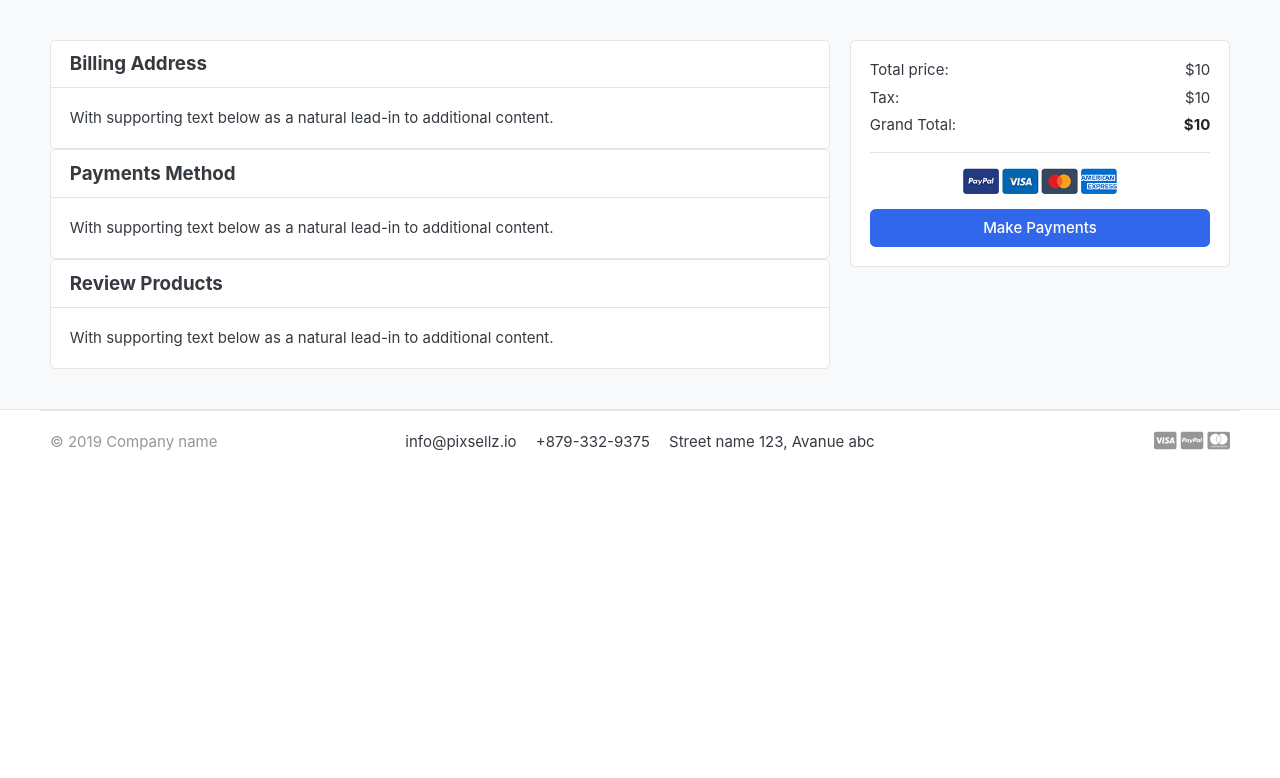
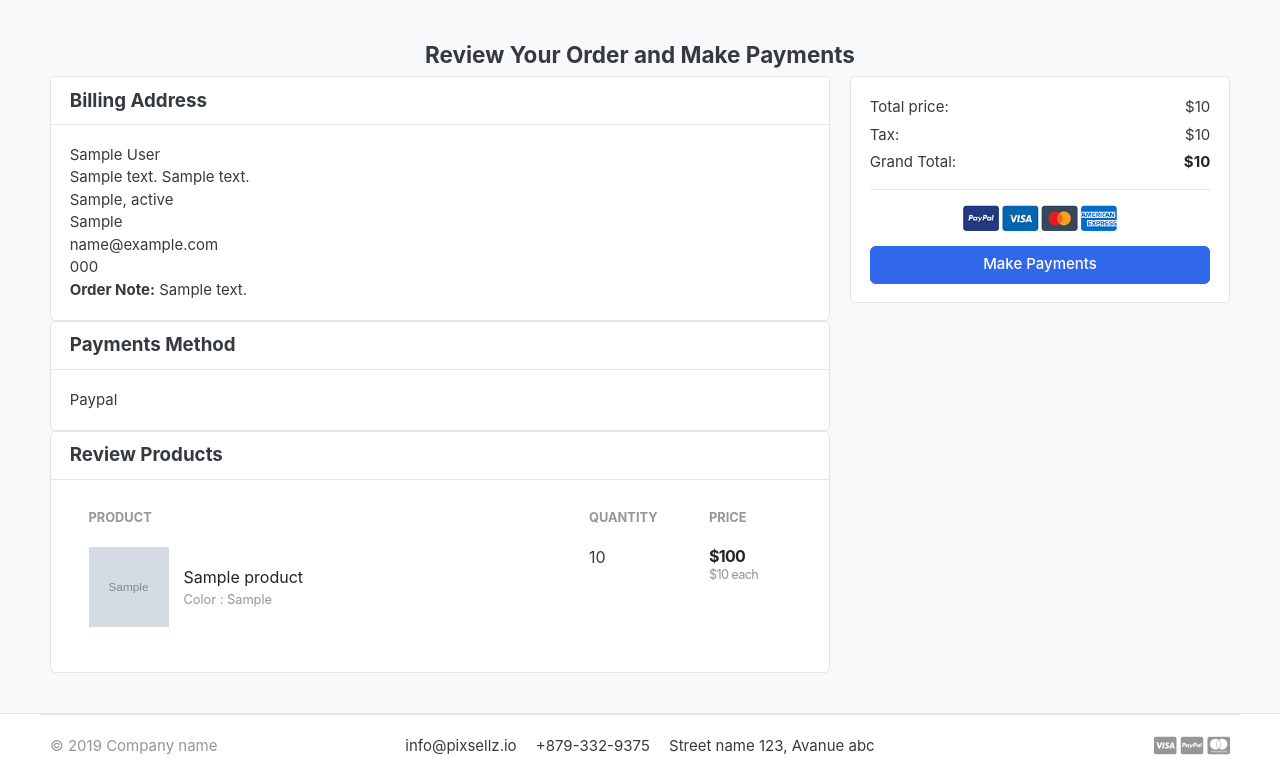
Before and after one commit to marouane-youssfi10/ecommerce, a Django app: template templates/orders/payments.html in a window 1280 px wide. Shown: the part 123-901 px from the top of the page. Before the commit the page ends 574 px from the top, so only its background shows below. Run offline with Django 3.2, Linux system fonts and the light colour scheme; tables that the repository leaves empty hold one stand-in row (values such as "Sample post"); the template is opened without the code that fills it: values that come from a table or form of the project are taken from there, most other values are stand-ins (such as "Sample title", 1, 10 or a date in 2020); grey boxes marked "Sample" are stand-in pictures; some libraries are stand-ins or nearby versions; some web fonts are replaced.

Commit message:
review order payment page

```diff
--- a/orders/models.py
+++ b/orders/models.py
@@ -46,11 +46,11 @@ class Order(models.Model):
     updated_at = models.DateTimeField(auto_now=True)
 
 
-    """def full_name(self):
+    def full_name(self):
         return f'{self.first_name} {self.last_name}'
 
     def full_address(self):
-        return f'{self.address_line_1} {self.address_line_2}'"""
+        return f'{self.address_line_1} {self.address_line_2}'
 
     def __str__(self):
         return self.first_name
--- a/templates/orders/payments.html
+++ b/templates/orders/payments.html
@@ -6,7 +6,7 @@
     <div class="container">
 
     <!-- ============================ COMPONENT 1 ================================= -->
-
+        <h4 class="text-center mb-10">Review Your Order and Make Payments</h4>
         <div class="row">
             <aside class="col-lg-8">
                <div class="card">
@@ -14,7 +14,15 @@
                        Billing Address
                    </h5>
                    <div class="card-body">
-                       <p class="card-text">With supporting text below as a natural lead-in to additional content.</p>
+                       <p class="card-text mb-0">{{ order.full_name }}</p>
+                       <p class="card-text mb-0">{{ order.full_address }}</p>
+                       <p class="card-text mb-0">{{ order.city}}, {{ order.state}} </p>
+                       <p class="card-text mb-0">{{ order.country }}</p>
+                       <p class="card-text mb-0">{{ order.email }}</p>
+                       <p class="card-text mb-0">{{ order.phone }}</p>
+                       {% if order.order_note %}
+                            <b>Order Note:</b> {{ order.order_note }}
+                       {% endif %}
                    </div>
                </div>
 
@@ -23,17 +31,59 @@
                        Payments Method
                    </h5>
                    <div class="card-body">
-                       <p class="card-text">With supporting text below as a natural lead-in to additional content.</p>
+                       <p class="card-text">Paypal</p>
                    </div>
                </div>
 
                 <div class="card">
-                   <h5 class="card-header">
-                       Review Products
-                   </h5>
-                   <div class="card-body">
-                       <p class="card-text">With supporting text below as a natural lead-in to additional content.</p>
-                   </div>
+                     <h5 class="card-header">
+                        Review Products
+                     </h5>
+                     <div class="card-body">
+                          <table class="table table-borderless table-shopping-cart">
+                                <thead class="text-muted">
+                                    <tr class="small text-uppercase">
+                                        <th scope="col">Product</th>
+                                        <th scope="col" width="120">Quantity</th>
+                                        <th scope="col" width="120">Price</th>
+
+                                    </tr>
+                                </thead>
+                                <tbody>
+                                    {% for cart_item in cart_items %}
+                                        <tr>
+                                            <td>
+                                                <figure class="itemside align-items-center">
+                                                    <div class="aside"><img src="{{ cart_item.product.images.url }}" class="img-sm"></div>
+                                                    <figcaption class="info">
+                                                        <a href="{{ cart_item.product.get_url }}" class="title text-dark">{{ cart_item.product.product_name }}</a>
+                                                        <p class="text-muted small">
+                                                            {% if cart_item.variations.all %}
+                                                                {% for item in cart_item.variations.all %}
+                                                                    {{ item.variation_category | capfirst }} : {{ item.variation_value | capfirst }}
+                                                                    <br>
+                                                                {% endfor %}
+                                                            {% endif %}
+                                                        </p>
+                                                    </figcaption>
+                                                </figure>
+                                            </td>
+                                            <td>
+                                                <!-- col.// -->
+                                                <label for="">{{ cart_item.quantity }}</label>
+                                            </td>
+                                            <td>
+                                                <div class="price-wrap">
+                                                    <var class="price">${{ cart_item.sub_total }}</var>
+                                                    <small class="text-muted"> ${{ cart_item.product.price }} each </small>
+                                                </div> <!-- price-wrap .// -->
+                                            </td>
+
+                                        </tr>
+                                    {% endfor %}
+                                </tbody>
+                          </table>
+                     </div>
                </div>
             </aside> <!-- col.// -->
             <aside class="col-lg-4">
```
Also changed, not shown: orders/views.py (+10 -1 lines).
